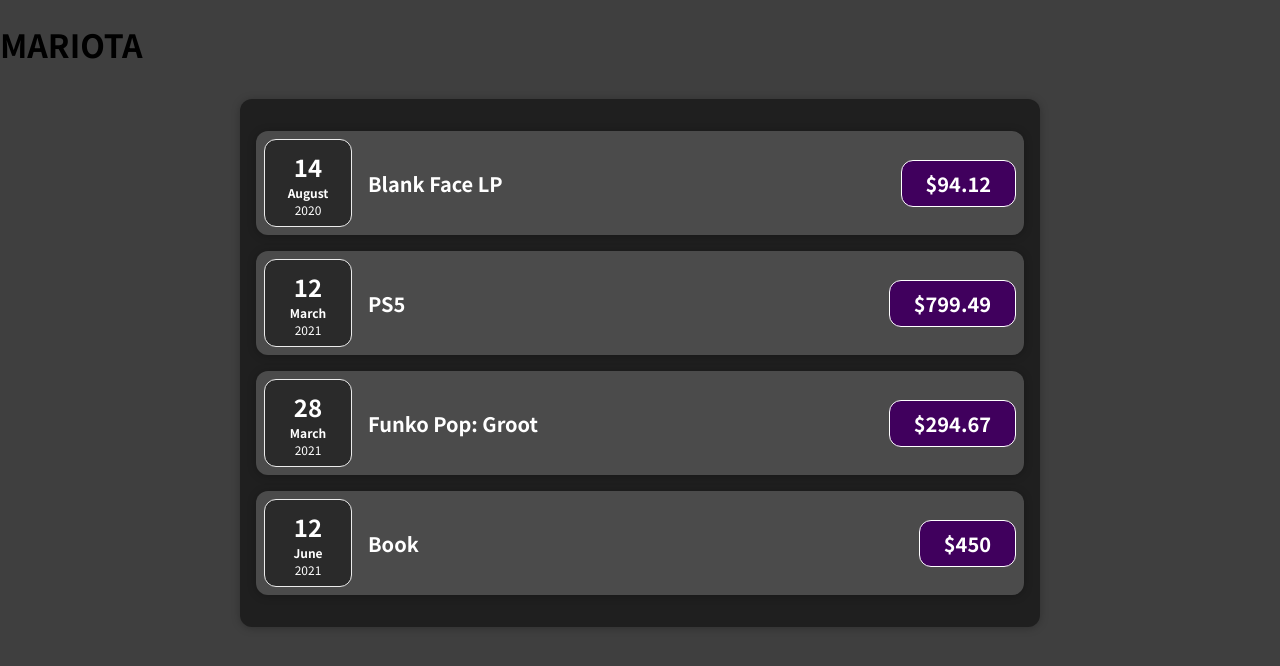
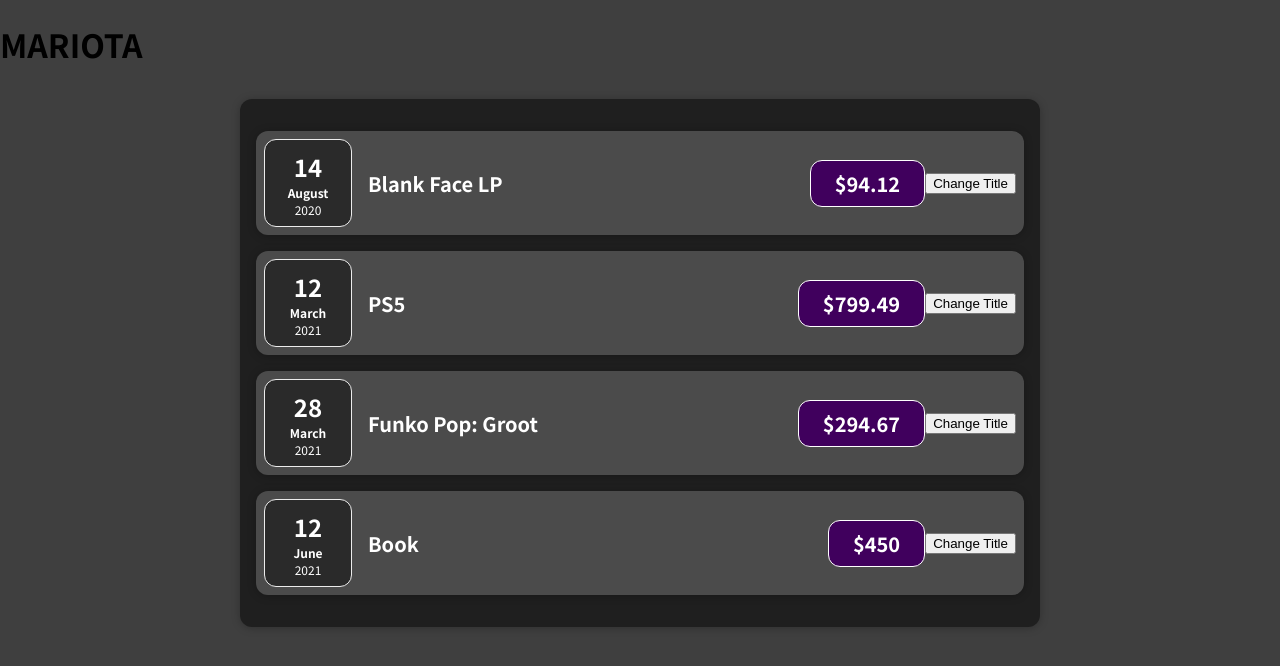
Before and after one commit to MoneyTreesIsThePerfectPlaceForShade/expense-app, a React (Create React App) app: page / in a window 1280 px wide. Shown: the top 666 px of the page. Built offline with nearby package versions, Linux system fonts and the light colour scheme.

Commit message:
feat: добавил первый useState

```diff
--- a/src/components/Expenses/ExpenseItem.js
+++ b/src/components/Expenses/ExpenseItem.js
@@ -1,16 +1,26 @@
-import React from "react";
+import React, { useState } from "react";
 import ExpenceDate from "./ExpenseDate";
 import Card from "../UI/Card";
 import "./ExpenseItem.css";
 
 const ExpenceItem = (props) => {
+    // тут применяется деструктуризация массива
+    // в этом реакт хуке первый элем массива содержит переменную
+    // а второй элемент содержит функцию, которая изменяет эту переменную при вызове
+    const [title, setTitle] = useState(props.title); // это реакт хук
+
+    const clickHandler = () => {
+        setTitle("UPDATED");
+    };
+
     return (
         <Card className="expense-item">
             <ExpenceDate date={props.date} />
             <div className="expense-item__description">
-                <h2>{props.title}</h2>
+                <h2>{title}</h2>
                 <div className="expense-item__price">{"$" + props.amount}</div>
             </div>
+            <button onClick={clickHandler}>Change Title</button>
         </Card>
     );
 };
```
Also changed, not shown: 1 other file (tests, documents, lock files or other folders).
